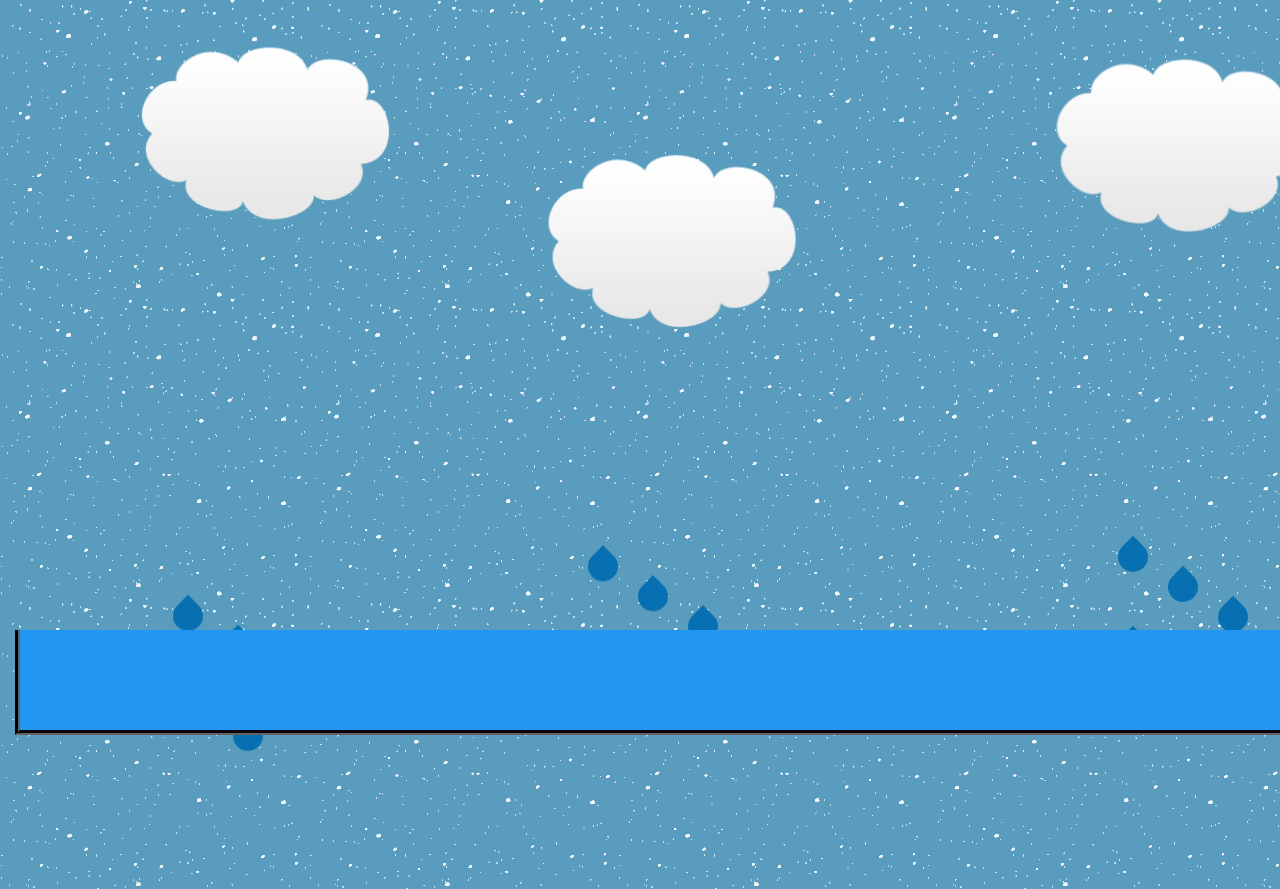
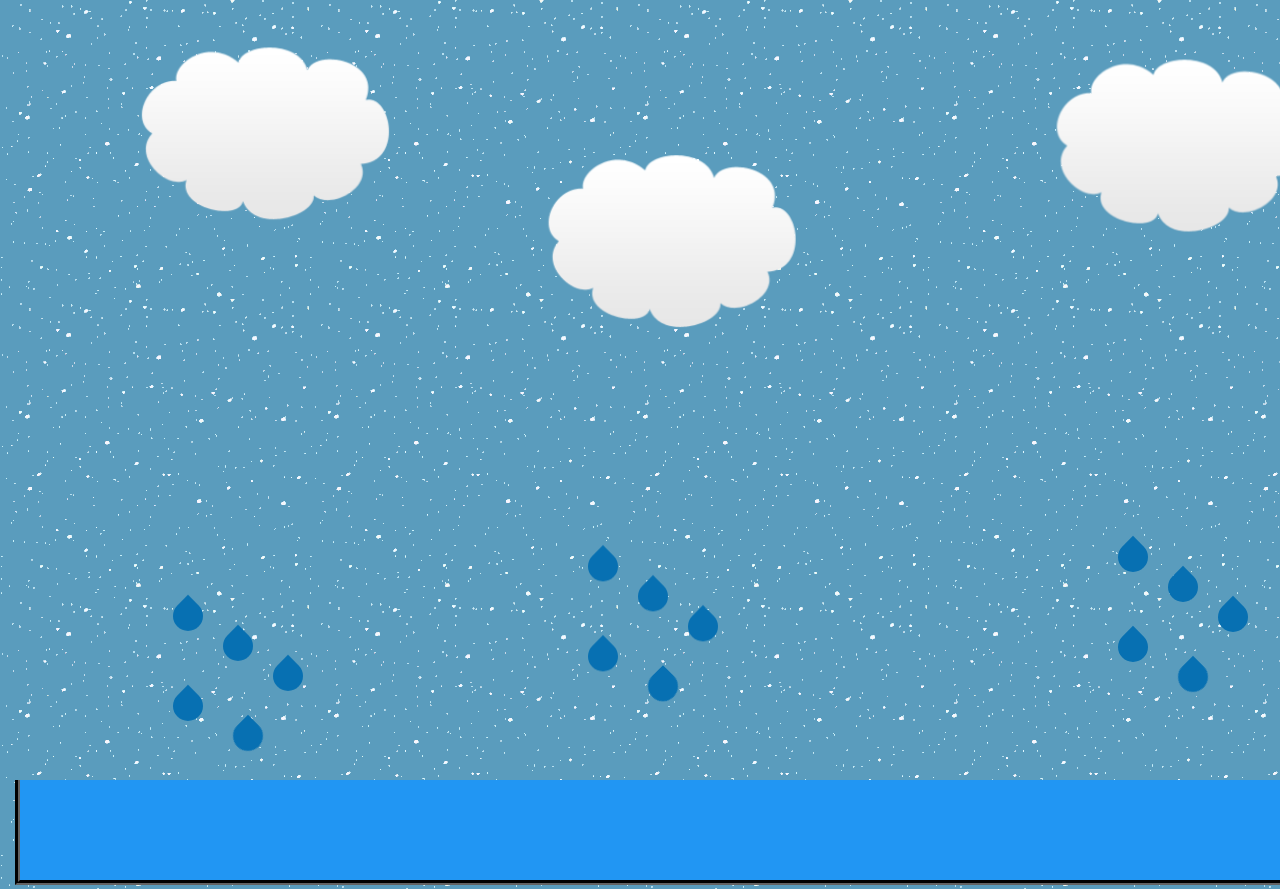
Before and after one commit to beyzakoser/odevler, a plain HTML site: page HW3/HW3.html in a window 1280 px wide. Shown: the top 889 px of the page. Drawn offline with Linux system fonts and the light colour scheme.

Commit message:
Update HW3.html

```diff
--- a/HW3/HW3.html
+++ b/HW3/HW3.html
@@ -21,7 +21,7 @@ body {
 
 position :absolute;
 left:15px;
-top: 630px;
+top: 780px;
 height: 100px;
 width: 1440px;
 
```
